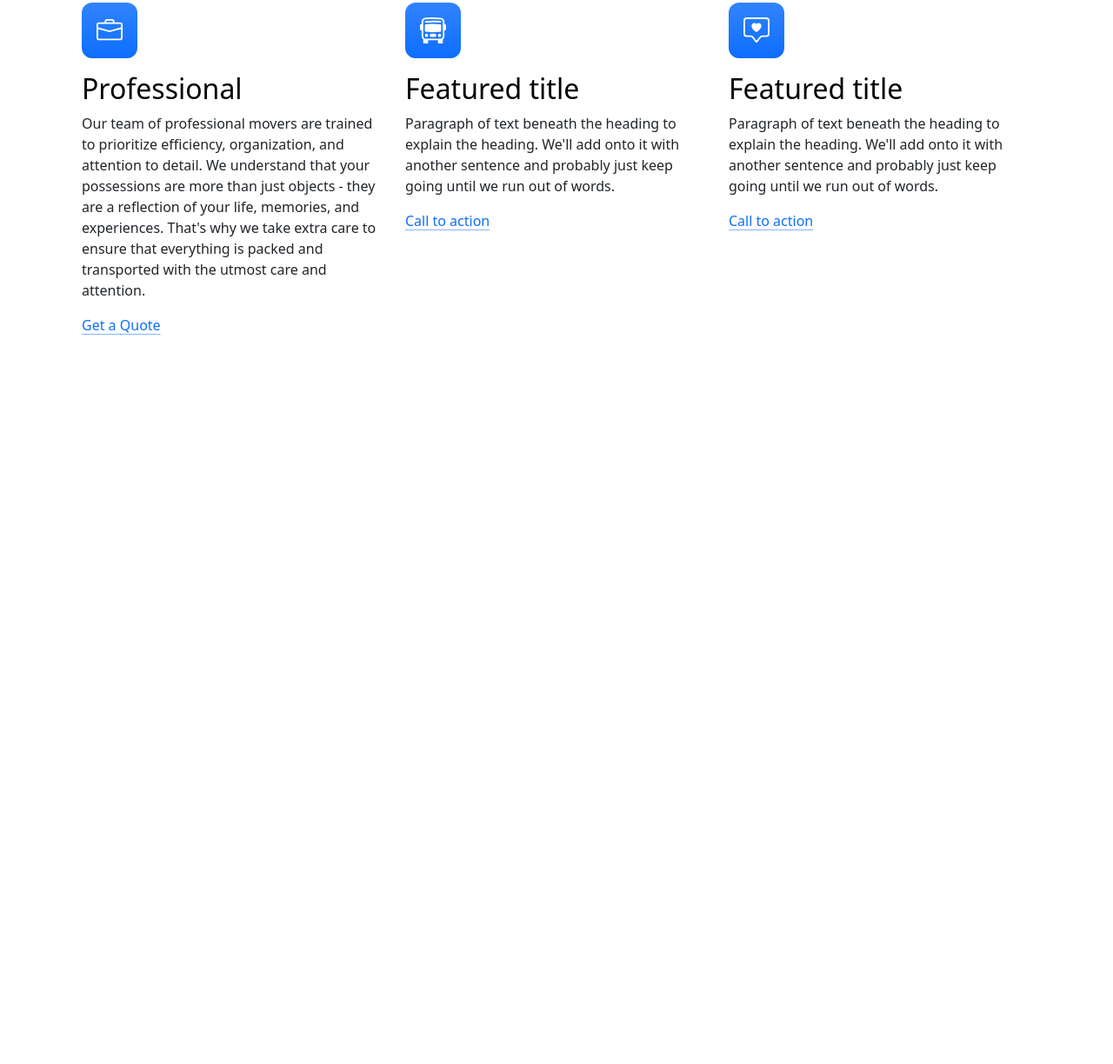
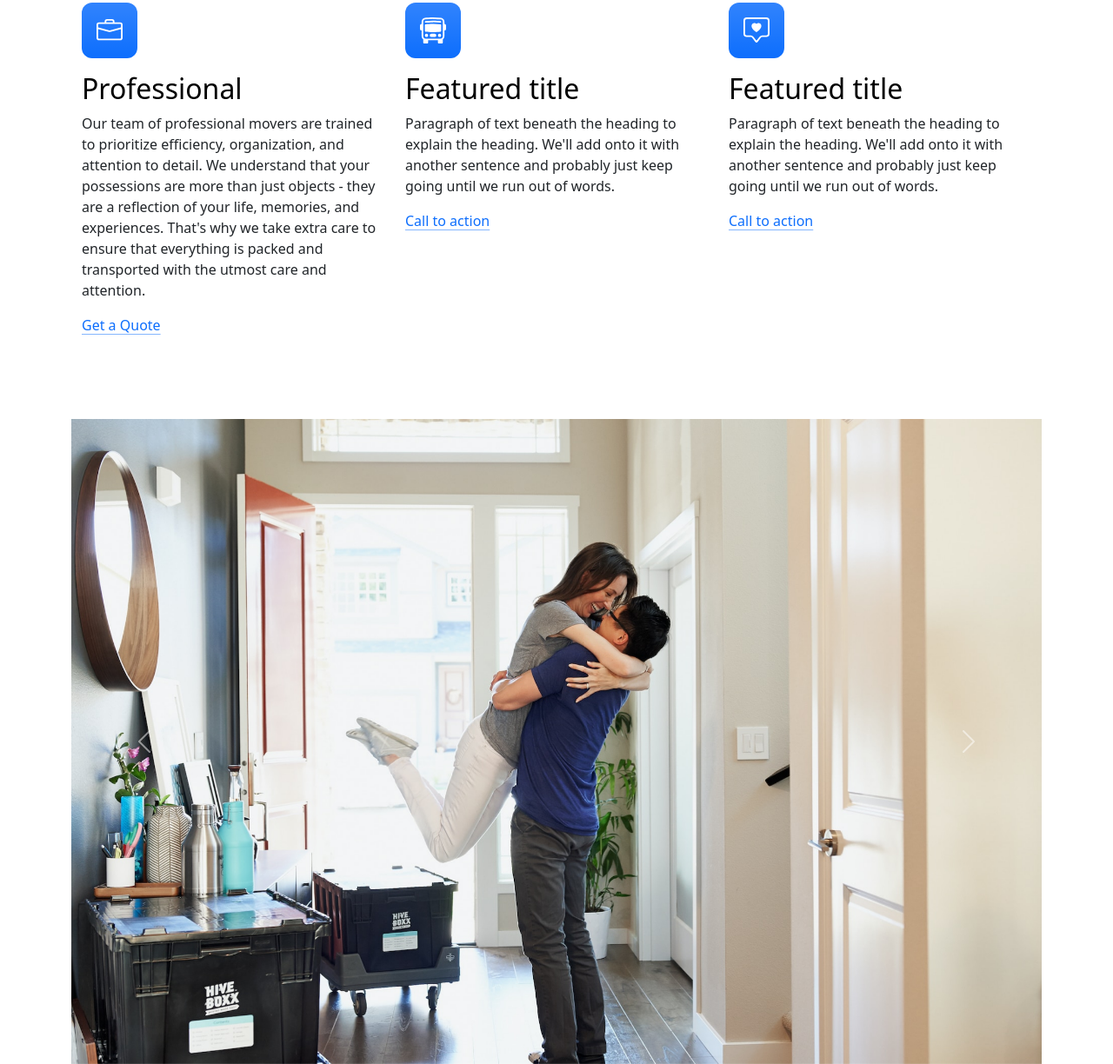
Before and after one commit to sharveshl/Bootstrap, a plain HTML site: page 11.2+Bootstrap+Components/11.2 Bootstrap Components/index.html in a window 1280 px wide. Shown: the part 936-2160 px from the top of the page at 87% size. Before the commit the page ends 1418 px from the top, so only its background shows below. Drawn offline with nearby package versions, Linux system fonts and the light colour scheme.

Commit message:
carousel insertion

```diff
--- a/11.2+Bootstrap+Components/11.2 Bootstrap Components/index.html
+++ b/11.2+Bootstrap+Components/11.2 Bootstrap Components/index.html
@@ -125,6 +125,29 @@
       </div>
     </div>
   </div>
+  <div class="container">
+    <div id="carouselExample" class="carousel slide">
+  <div class="carousel-inner">
+    <div class="carousel-item active">
+      <img src="couple.jpg" class="d-block w-100" alt="...">
+    </div>
+    <div class="carousel-item">
+      <img src="dog.jpg" class="d-block w-100" alt="...">
+    </div>
+    <div class="carousel-item">
+      <img src="family.jpg" class="d-block w-100" alt="...">
+    </div>
+  </div>
+  <button class="carousel-control-prev" type="button" data-bs-target="#carouselExample" data-bs-slide="prev">
+    <span class="carousel-control-prev-icon" aria-hidden="true"></span>
+    <span class="visually-hidden">Previous</span>
+  </button>
+  <button class="carousel-control-next" type="button" data-bs-target="#carouselExample" data-bs-slide="next">
+    <span class="carousel-control-next-icon" aria-hidden="true"></span>
+    <span class="visually-hidden">Next</span>
+  </button>
+</div>
+  </div>
 
 </body>
 
```
